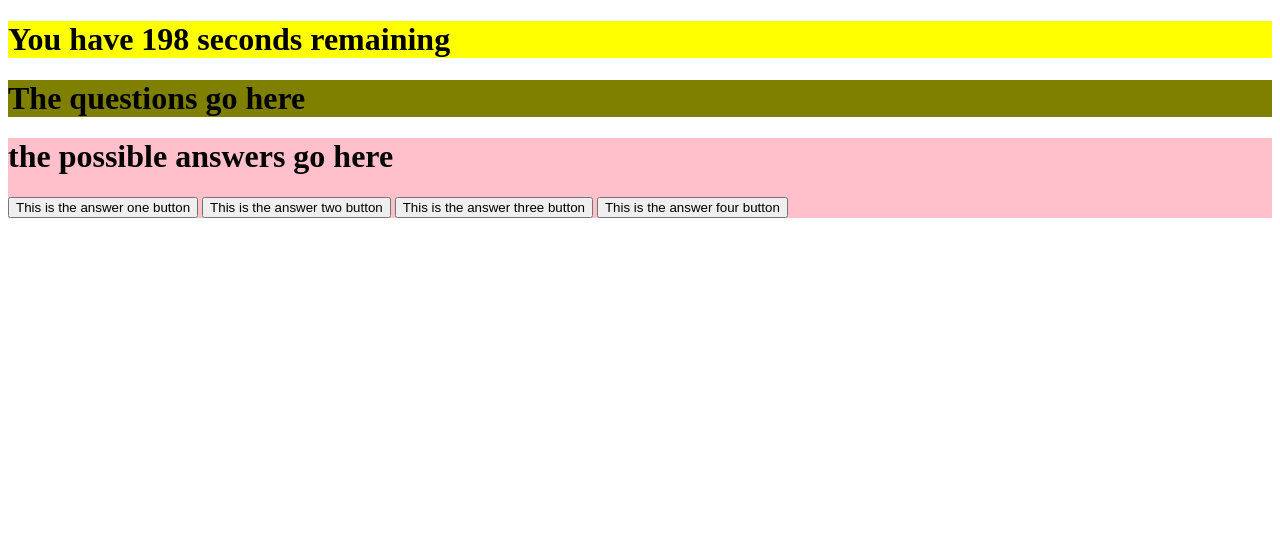
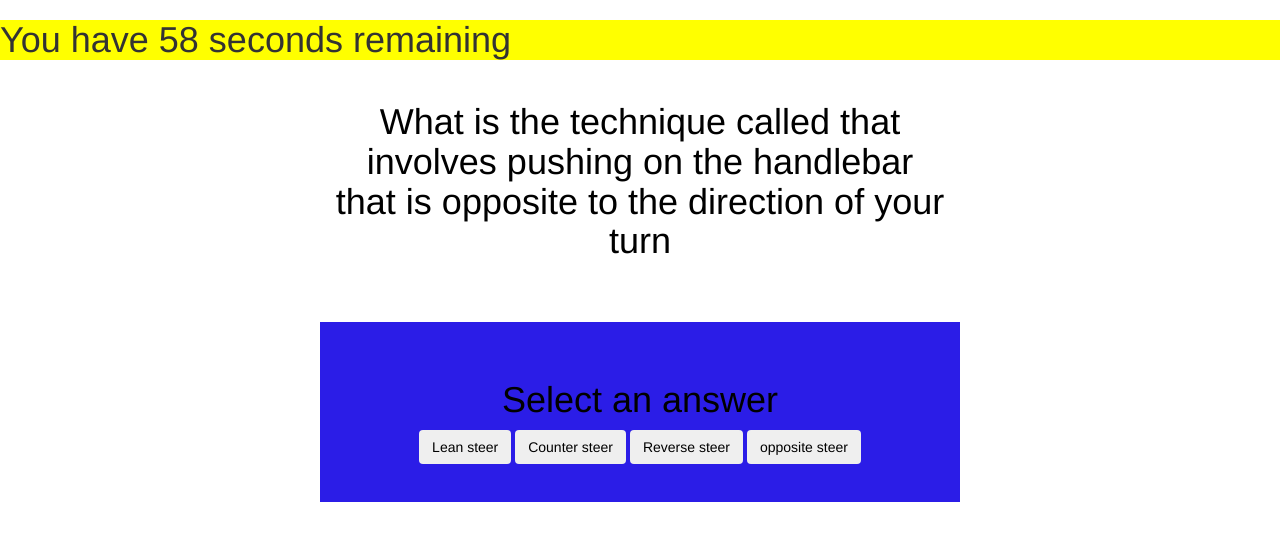
Before and after one commit to ajm5099/coding-quiz, a plain HTML site: page index.html in a window 1280 px wide. Both pictures are taken after a click on the button "Click to start the quiz". Drawn offline with nearby package versions, Linux system fonts and the light colour scheme.

Commit message:
began adding styling

```diff
--- a/deprecatedCode.js
+++ b/deprecatedCode.js
@@ -1,3 +1,7 @@
+//================================================================================
+//Script Backup 9-14
+//================================================================================
+
 function questionOne() {
     questionText.textContent = "What do you call a variable that can store multiple values?";
     answerBtnOne.textContent = "List";
--- a/index.html
+++ b/index.html
@@ -3,29 +3,40 @@
 <head>
     <meta charset="UTF-8">
     <meta name="viewport" content="width=device-width, initial-scale=1.0">
+    <link rel="stylesheet" href="https://stackpath.bootstrapcdn.com/bootstrap/3.4.1/css/bootstrap.min.css" integrity="sha384-HSMxcRTRxnN+Bdg0JdbxYKrThecOKuH5zCYotlSAcp1+c8xmyTe9GYg1l9a69psu" crossorigin="anonymous">
     <link rel="stylesheet" href="style.css">
     <title>Document</title>
 </head>
 <body>
-    <body>
+
+    <!-- This is the start game screen -->
     <div class="startGame">
         <h1>The motorcycle riders knowledge test</h1>
         <h1>Ready to start the game?</h1>
         <button id="startGameBtn">Click to start the quiz</button>
     </div>
+
+    <!-- Shows the total time remaining -->
     <div>
         <h1 class="timeRemaining">Time Remaining: </h1>
     </div>
+
+    <!-- Shows the questions -->
     <div class="questions">
         <h1 class="questionArea">The questions go here</h1>
     </div>
+
+    <!-- Shows the answers -->
     <div class="answers">
-            <h1>the possible answers go here</h1>
-            <button id="answerOneBtn">This is the answer one button</button>
-            <button id="answerTwoBtn">This is the answer two button</button>
-            <button id="answerThreeBtn">This is the answer three button</button>
-            <button id="answerFourBtn">This is the answer four button</button>
+        <h1>Select an answer</h1>
+        <!-- I want the answers text to be further away from the buttons -->
+        <button type="button" class="btn btn-outline-primary" id="answerOneBtn">This is the answer one button</button>
+        <button type="button" class="btn btn-outline-primary" id="answerTwoBtn">This is the answer two button</button>
+        <button type="button" class="btn btn-outline-primary" id="answerThreeBtn">This is the answer three button</button>
+        <button type="button" class="btn btn-outline-primary" id="answerFourBtn">This is the answer four button</button>
     </div>
+
+    <!-- Shows the end of the game screen and the high scores area -->
     <div class="endGame">
         <h1>The game is over</h1>
         <div class="score">Your score</div>
--- a/script.js
+++ b/script.js
@@ -3,13 +3,16 @@
 //===========================================================================
 
 //global variables
+var questionsRemaining = 5;
+var answerChecker = "";
+var correctAnswer= "";
+var quizScore = 0;
+var secondsLeft = 60;
 var questionText = document.querySelector(".questionArea");
 var answerBtnOne = document.querySelector("#answerOneBtn");
 var answerBtnTwo = document.querySelector("#answerTwoBtn");
 var answerBtnThree = document.querySelector("#answerThreeBtn");
 var answerBtnFour = document.querySelector("#answerFourBtn");
-var secondsLeft = 200;
-var quizScore = 0;
 
 
 //This part handles hiding and showing all parts of the quiz
@@ -22,6 +25,10 @@ var gameOver = document.querySelector(".endGame"); //game over page
 var userScore = document.querySelector(".score"); //user score
 
 
+//================================================================================
+// Starting the quiz
+//================================================================================
+
 //On clicking start game, time remaining, question block, answer buttons, and submit button become visible
 document.querySelector("#startGameBtn").addEventListener("click",function() {
     startGameBlock.style.display = "none";
@@ -29,77 +36,141 @@ document.querySelector("#startGameBtn").addEventListener("click",function() {
     answersBlock.style.display = "block";
     timeRemaining.style.display = "block";
     quizTimer();
-    questionOne();
+    questionSelector();
 })
 
-//TODO: Create a timer that begins to countdown as soon as the start button is clicked
-
+//a timer that begins to countdown as soon as the start button is clicked
 
 function quizTimer() {
     var timerInterval = setInterval(function() {
       secondsLeft--;
       timeRemaining.textContent = "You have " + secondsLeft + " seconds remaining";
 
-      if(secondsLeft <= 0) {
+      function endTheGame() {
         clearInterval(timerInterval);
         questionBlock.style.display = "none";
         answersBlock.style.display = "none";
         timeRemaining.style.display = "none";
         gameOver.style.display = "block";
         userScore.style.display = "block";
-        //TODO: get quiz score to work correctly
         userScore.textContent = "Your score was " + quizScore;
+        highScore();
       }
-
+      if(secondsLeft <= 0) {
+        endTheGame()
+      }
     }, 1000);
   }
 
+//================================================================================
+// Feeding questions to the quiz
+//================================================================================
 
-//TODO: Create the answer block where possible answers will be displayed
+//TODO: Create a loop that will select the next question
 
-//TODO: Within the answer block, create 4 buttons that the user can click on
+var questionNum = 0;
+function questionSelector() {
+    questionText.textContent = myQuestions[questionNum].question;
+    answerBtnOne.textContent = myQuestions[questionNum].answer1;
+    answerBtnTwo.textContent = myQuestions[questionNum].answer2;
+    answerBtnThree.textContent = myQuestions[questionNum].answer3;
+    answerBtnFour.textContent = myQuestions[questionNum].answer4;
+}
+
+//================================================================================
+// Listeners for what button is pushed
+//================================================================================
+
+//these listeners assigning the value of the button text to a new variable that we can check against the correct answer
+
+var buttonOneText
+var buttonTwoText
+var buttonThreeText
+var buttonFourText
+
+answersBlock.addEventListener("click", function(event) {
+  if(event.target.matches("button")){
+    var userAnswer = (event.target.innerHTML)
+    var correctAnswer = myQuestions[questionNum].correctAnswer;
+    questionNum++;
+    console.log(userAnswer);
+    //checking for the correct answer, and awarding points for correct answer, or deducting time for an incorrect answer
+    if(userAnswer === correctAnswer) {
+      quizScore = quizScore + 20;
+    } else {
+      secondsLeft = secondsLeft - 10;
+    }
+    if(questionNum == 6) {
+      endTheGame();
+    }
+    console.log(quizScore);
+    questionSelector();
+  };
+})
 
 
+//================================================================================
+// Saving the score at the end of the game
+//================================================================================
 
-//TODO: A correct answer function
-
-function correctAnswer() {
-  answerChecker = 0;
-  quizScore = quizScore + 20;
+//storing the users score
+function highScore() {
+  localStorage.setItem(quizScore);
 }
 
-//TODO: An incorrect answer function
 
-function wrongAnswer() {
-  answerChecker = 1;
-  secondsLeft = secondsLeft - 10;
-}
+//================================================================================
+// Questions are stored Here
+//================================================================================
 
-function resetListen() {
-  answerBtnOne.removeEventListener("click");
-  answerBtnTwo.removeEventListener("click");
-  answerBtnThree.removeEventListener("click");
-  answerBtnFour.removeEventListener("click");
-}
+const myQuestions = [
+  {
+    //Question One
+    question:"What is the technique called that involves pushing on the handlebar that is opposite to the direction of your turn",
+    answer1: "Lean steer",
+    answer2: "Counter steer",
+    answer3: "Reverse steer",
+    answer4: "opposite steer",
+    correctAnswer: "Counter steer"
+  },
 
-//TODO: Create 5 questions for the user to answer, that include 4 possible answers per question
+  {
+    //Question two
+    question:"What helps you absorb a shock when riding over an obsticle in the road?",
+      answer1: "pulling in the clutch",
+      answer2: "braking before the obsticle",
+      answer3: "increasing throttle",
+      answer4: "rising off of the seat",
+    correctAnswer: "rising off of the seat"
+  },
 
+  {
+    //Question three
+    question:"When riding down the street, how much room in a lane do you need to ride safely?",
+      answer1: "A full lane",
+      answer2: "Half of a lane",
+      answer3: "One third of a lane",
+      answer4: "One quarter of a lane",
+    correctAnswer: "A full lane"
+  },
 
+  {
+    //Question four
+    question:"When passing a line of parked cars on your motorcycle, what are potential hazards to be aware of?",
+      answer1: "A car may pull out unexpectadly",
+      answer2: "A car door may open into your path",
+      answer3: "A person may step out between cars",
+      answer4: "All of these are potential hazards",
+    correctAnswer: "All of these are potential hazards"
+  },
 
-
-
-// var quizQuestions = [1, 2, 3, 4, 5];
-// function questionPicker () {
-
-// }
-
-// document.querySelector("#startGameBtn").addEventListener("click",function()
-// for (let index = quizQuestions.length -1; index >0; index--) {
-
-// }
-
-//TODO: Create end game of when time reaches zero
-
-//TODO: Create endgame of when user answers all questions
-
-//TODO: Create the high score area where users can enter their name and their score will be logged. Score should be a multiple of their remaining time left
+  {
+    //Question five
+    question:"When riding in a group, new riders should be positioned where in the group?",
+      answer1: "At the back of the group",
+      answer2: "Behind the leader",
+      answer3: "Directly in front of the last rider",
+      answer4: "At the front of the group",
+    correctAnswer: "Behind the leader"
+  }
+];
--- a/style.css
+++ b/style.css
@@ -8,18 +8,33 @@
 }
 
 .questions {
-    background: olive;
+    color: black;
     display: none;
+    text-align: center;
+    padding: 1vw;
+    margin-left: 25vw;
+    margin-right: 25vw;
+    margin-bottom: 3vw;
+    border-color: black;
+    border: 1vw;
 }
 
 .answers {
-    background: pink;
+    background: rgb(43, 29, 231);
     display: none;
+    padding: 3vw;
+    color: black;
+    width: auto;
+    text-align: center;
+    margin-left: 25vw;
+    margin-right: 25vw;
+
 }
 
 .endGame {
     background: orangered;
     display: none;
+
 }
 
 .submitArea {
```
Also changed, not shown: script2.js (added, +101 -0 lines). Lines whose indentation alone changed are shown as unchanged.
